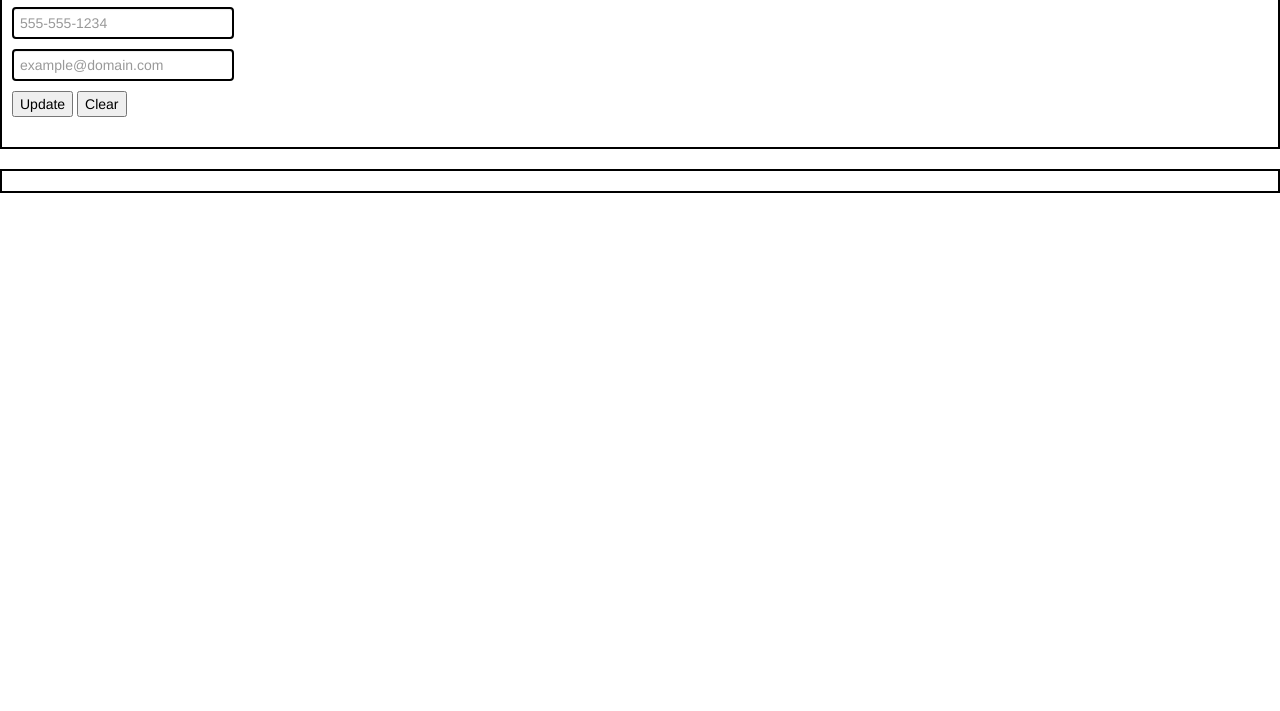
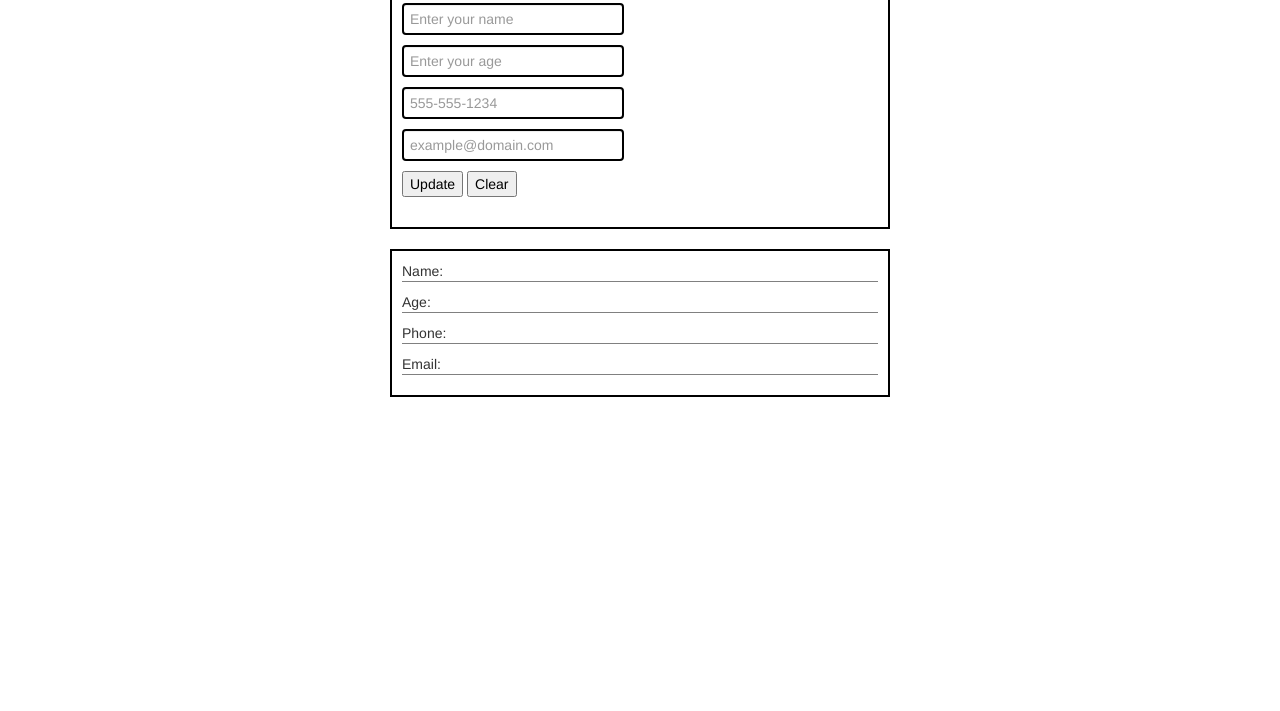
Before and after one commit to phildinuzzo/validator, a plain HTML site: page index.html in a window 1280 px wide. Shown: the part 89-800 px from the top of the page. Drawn offline with Linux system fonts and the light colour scheme.

Commit message:
formatting

```diff
--- a/css/style.css
+++ b/css/style.css
@@ -1,11 +1,13 @@
 
 #container {
-
+  width: 500px;
+  margin: 30px auto 0 auto;
 }
 
 #form_box {
   border: black solid 2px;
   padding: 10px;
+/*  width: 500px;*/
 }
 
 #form_box input {
@@ -17,4 +19,9 @@ display: block;
 border: black solid 2px;
   padding: 10px;
   margin-top: 20px;
+/*  width: 500px;*/
 }
+
+#info_box p {
+  border-bottom: 1px solid gray;
+}
--- a/index.html
+++ b/index.html
@@ -1,7 +1,7 @@
 <!DOCTYPE html>
 <html>
 <head>
-  <title>Phil's Validator</title>
+  <title>Phil and Bryan's Validator</title>
   <link rel="stylesheet" href="css/bootstrap.css">
   <link rel="stylesheet" href="css/style.css">
   <script src="js/jquery-1.8.0.min.js"></script>
@@ -12,20 +12,30 @@
 
 <div id="container">
 
+<h2>Validation</h2>
   <div id="form_box">
     <form>
-      <input name="test" placeholder="Enter your name" type="text">
-      <input name="age" placeholder="Enter your age" type="text">
-      <input name="phone" placeholder="555-555-1234" type="text">
-      <input name="email" placeholder="example@domain.com" type="text">
+
+      <input name="name" id="name_input" placeholder="Enter your name" type="text"><p></p>
+
+      <input name="age" id="age_input" placeholder="Enter your age" type="text"><p></p>
+
+      <input name="phone" id="phone_input" placeholder="555-555-1234" type="text"><p></p>
+
+      <input name="email" id="email_input" placeholder="example@domain.com" type="text"><p></p>
+
       <button>Update</button>
+
       <button>Clear</button>
+
     </form>
   </div>
 
   <div id="info_box">
-
-
+    <p>Name:</p>
+    <p>Age:</p>
+    <p>Phone:</p>
+    <p>Email:</p>
   </div>
 
 </div>
--- a/js/validator.js
+++ b/js/validator.js
@@ -1,5 +1,10 @@
 $(document).ready(function(){
 
+
+
+
+  var name = $('#name_input').val();
+  console.log(name);
 
 
 
```
Lines whose indentation alone changed are shown as unchanged.
